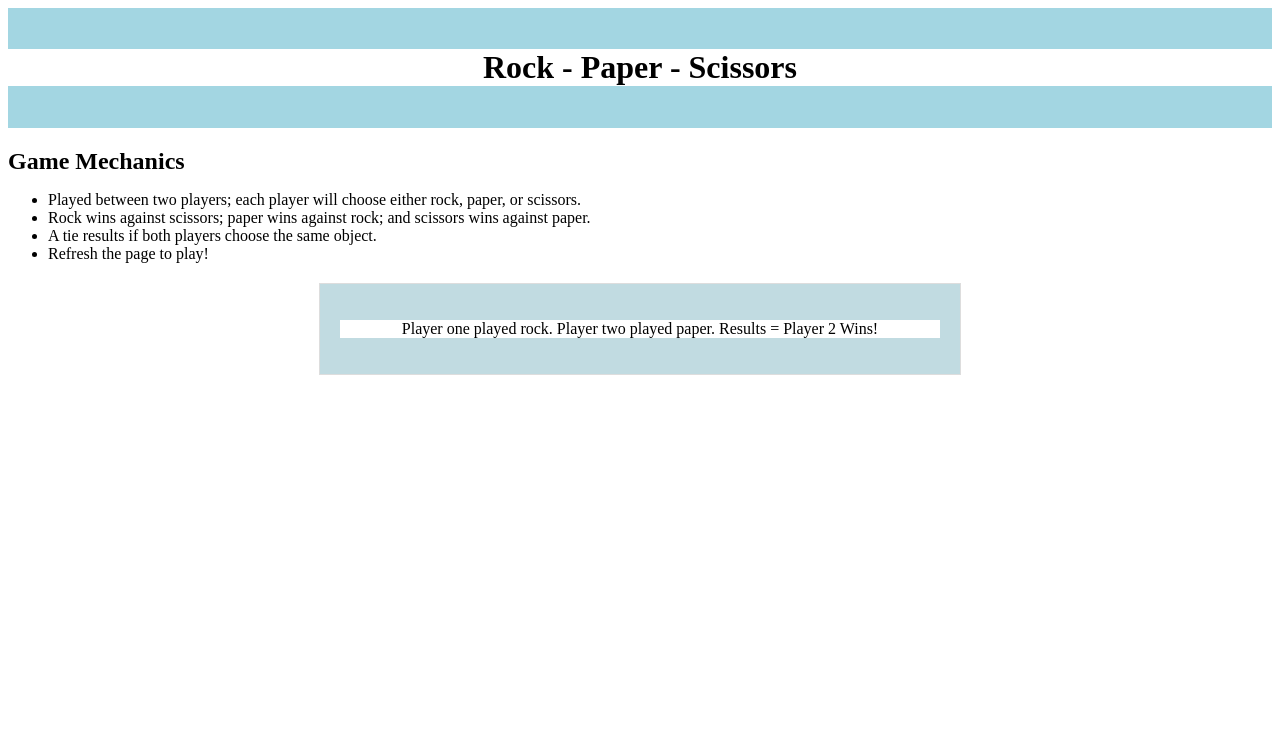
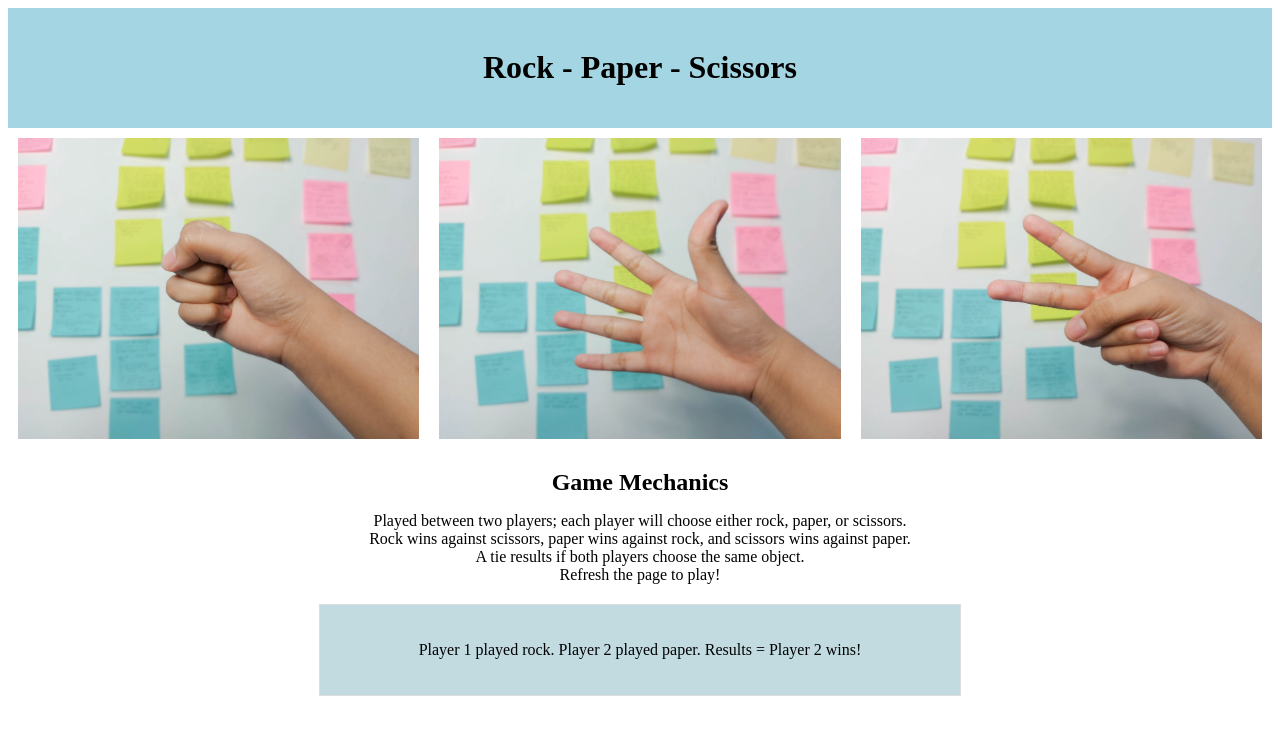
Before and after one commit to jrice2023/e2, a PHP site: page / in a window 1280 px wide. Shown: the top 735 px of the page. Run offline with PHP 8.4, Linux system fonts and the light colour scheme.

Commit message:
Project 1, ready for submission

```diff
--- a/p1/index-view.php
+++ b/p1/index-view.php
@@ -14,17 +14,25 @@
 </header>
 
 <body>
+    <div class="hero-image">
+        <img src="/images/rock.jpg" alt="rock">
+        <img src="/images/paper.jpg" alt="paper">
+        <img src="/images/scissors.jpg" alt="scissors">
+    </div>
+
     <h2>Game Mechanics</h2>
-
     <ul>
         <li>Played between two players; each player will choose either rock, paper, or scissors. </li>
-        <li>Rock wins against scissors; paper wins against rock; and scissors wins against paper.</li>
+        <li>Rock wins against scissors, paper wins against rock, and scissors wins against paper.</li>
         <li>A tie results if both players choose the same object. </li>
         <li>Refresh the page to play!</li>
     </ul>
+
     <div class="game-window">
-        <p><?= $player1choice ?><?= $player2choice ?><?= $results ?></p>
-        <div>
+        <p>
+            <?php echo $player1choice ?><?php echo $player2choice ?><?php echo $results ?>
+        </p>
+    </div>
 </body>
 
 </html>
--- a/p1/index.php
+++ b/p1/index.php
@@ -2,33 +2,27 @@
 
 $moves = ['rock', 'paper', 'scissors'];
 
-// echo $moves[0];
-// echo $moves[1];
-// echo $moves[2];
-
-// $move = $moves[$randomNumber];
-
 $player1Move = $moves[rand(0, 2)];
 $player2Move = $moves[rand(0, 2)];
 
-$player1choice = ("Player one played $player1Move.");
-$player2choice = (" Player two played $player2Move.");
+$player1choice = ("Player 1 played $player1Move.");
+$player2choice = (" Player 2 played $player2Move.");
 
 
 if ($player1Move == $player2Move) {
     $results =(' Results = Tie!');
 } elseif ($player1Move == 'rock' and $player2Move == 'paper') {
-    $results = (' Results = Player 2 Wins!');
+    $results = (' Results = Player 2 wins!');
 } elseif ($player1Move == 'rock' and $player2Move == 'scissors') {
-    $results = (' Results = Player 1 Wins!');
+    $results = (' Results = Player 1 wins!');
 } elseif ($player1Move == 'paper' and $player2Move == 'rock') {
-    $results = (' Results = Player 1 Wins!');
+    $results = (' Results = Player 1 wins!');
 } elseif ($player1Move == 'paper' and $player2Move == 'scissors') {
-        $results = (' Results = Player 2 Wins!');
-    } elseif ($player1Move == 'scissors' and $player2Move == 'paper') {
-        $results = (' Results = Player 1 Wins!');
-    } elseif ($player1Move == 'scissors' and $player2Move == 'rock') {
-        $results = (' Results = Player 2 Wins!');
+        $results = (' Results = Player 2 wins!');
+} elseif ($player1Move == 'scissors' and $player2Move == 'paper') {
+        $results = (' Results = Player 1 wins!');
+} elseif ($player1Move == 'scissors' and $player2Move == 'rock') {
+        $results = (' Results = Player 2 wins!');
     }
 
-    include 'index-view.php';
+require 'index-view.php';
--- a/p1/styles.css
+++ b/p1/styles.css
@@ -1,5 +1,6 @@
 * {
     background-color: white;
+    background-color: transparent;
 }
 
 
@@ -13,10 +14,29 @@ header h1 {
     text-align: center;
 }
 
+.hero-image {
+    display: flex;
+}
+
+.hero-image img {
+    flex: 1;
+    width: 100px;
+    height: auto;
+    margin: 10px;
+}
+
 h2 {
     font-size: 24px;
     margin-top: 20px;
     margin-bottom: 10px;
+    text-align: center;
+}
+
+ul {
+    list-style: none;
+    padding-left: 0;
+    text-align: center;
+
 }
 
 .game-window {
```
Also changed, not shown: p1/README.md, p1/images/paper.jpg (added), p1/images/rock.jpg (added), p1/images/scissors.jpg (added).
